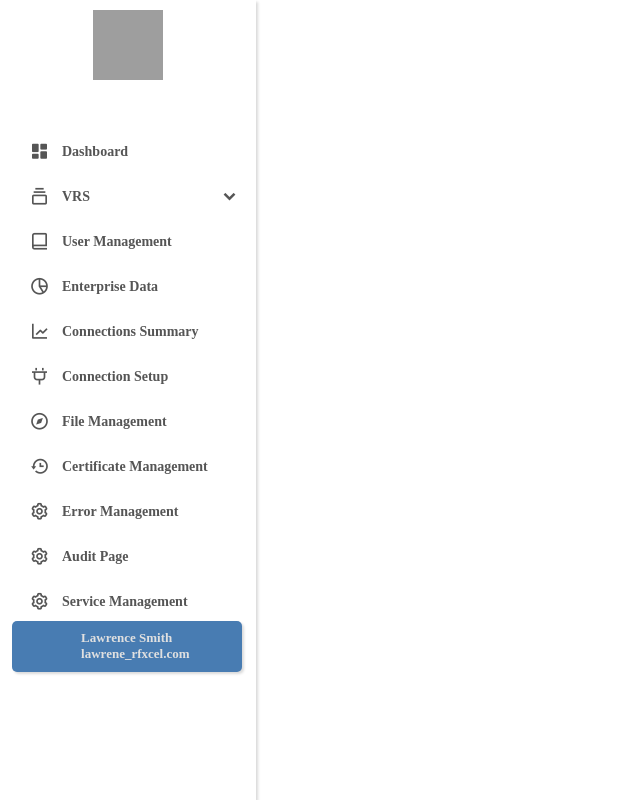
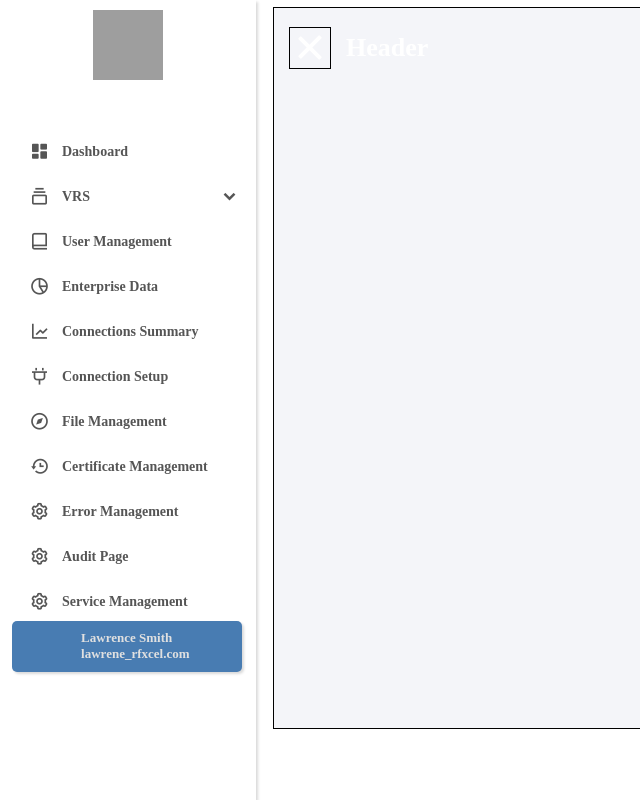
Before and after one commit to archiotanil96/rfx_Exchange, an Angular app in the folder rfx_Exchange/: page / in a window 1280 px wide. Shown: the whole page, without its empty margins (0-640 px from the left). Built offline with nearby package versions, Linux system fonts and the light colour scheme; grey boxes are pictures that could not be loaded; some icons are missing; a web font is replaced by a local one.

Commit message:
ENG 37746
Main div changes

```diff
--- a/rfx_Exchange/src/app/shared/layout/navigation/xchange-navigation/xchange-navigation-static.component.css
+++ b/rfx_Exchange/src/app/shared/layout/navigation/xchange-navigation/xchange-navigation-static.component.css
@@ -63,9 +63,10 @@
     position: relative;
     background:#f4f5f9;
     /* background-image: radial-gradient(circle farthest-corner at 7.2% 13.6%, #25f9f5 0%, #0846da 90%); */
-    height: 100vh;
-    left: 260px;
-    width: calc(100% - 100px);
+    height: 90vh;
+    left: 265px;
+    width: 80%;
+    margin-top: -1px !important;
     border:solid 1px black;
     transition: all 0.5s ease;
     display: flex;
@@ -224,8 +225,8 @@
   }
 
   .sidebar.sidebar-close ~ .home-section {
-    left: 60px;
-    width: calc(100% - 60px);
+    left: 200px;
+    width:calc(92% - 100px);
   }
 
   @media (max-width: 420px) {
--- a/rfx_Exchange/src/app/shared/layout/navigation/xchange-navigation/xchange-navigation-static.component.html
+++ b/rfx_Exchange/src/app/shared/layout/navigation/xchange-navigation/xchange-navigation-static.component.html
@@ -42,7 +42,7 @@
     </ul>
 </div>
 
-<!-- <section class="home-section">
+<section class="home-section">
     <div class="home-header">
         <div class="hamburger-menu">
             <input type="checkbox" id="checkbox-hamburger-menu" [(ngModel)]="openSidebar" />
@@ -58,4 +58,4 @@
         <router-outlet></router-outlet>
         This is a project for Dropdown Sidebar
     </div>
-</section> -->
+</section>
```
